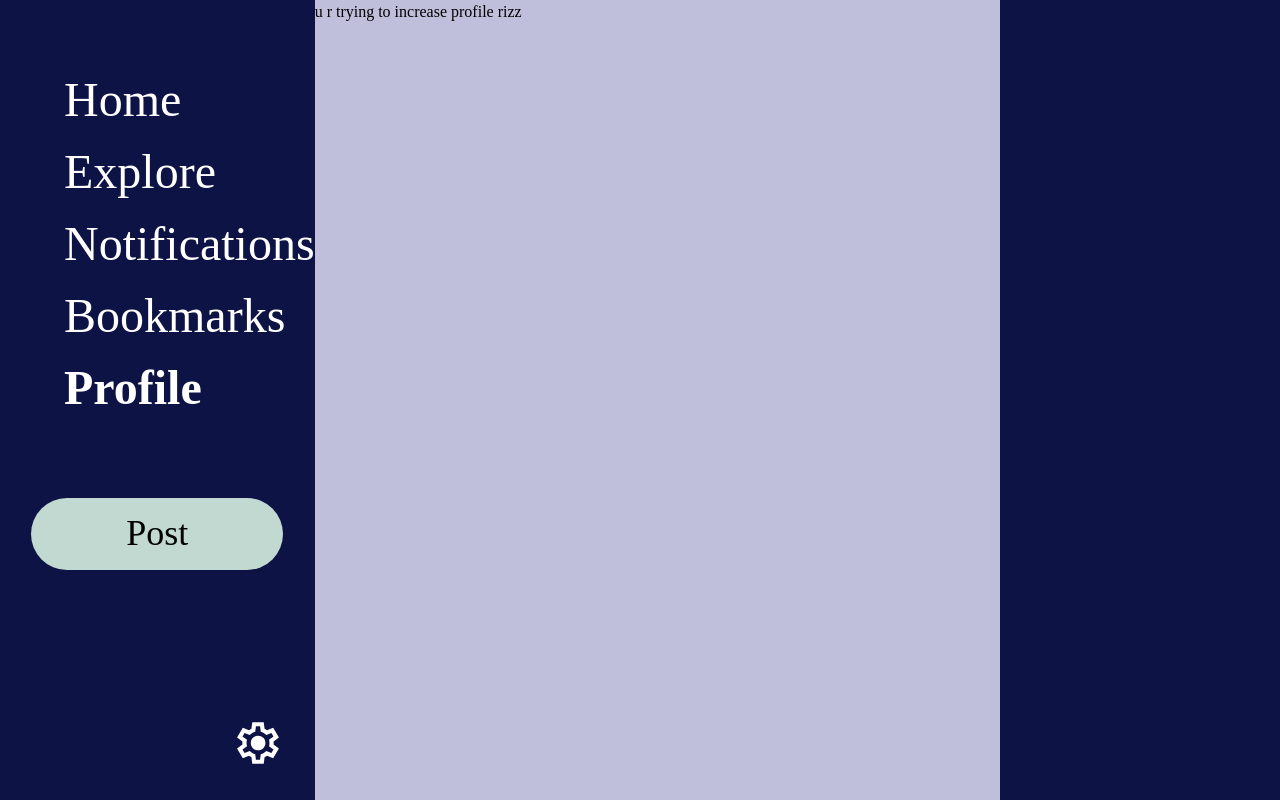
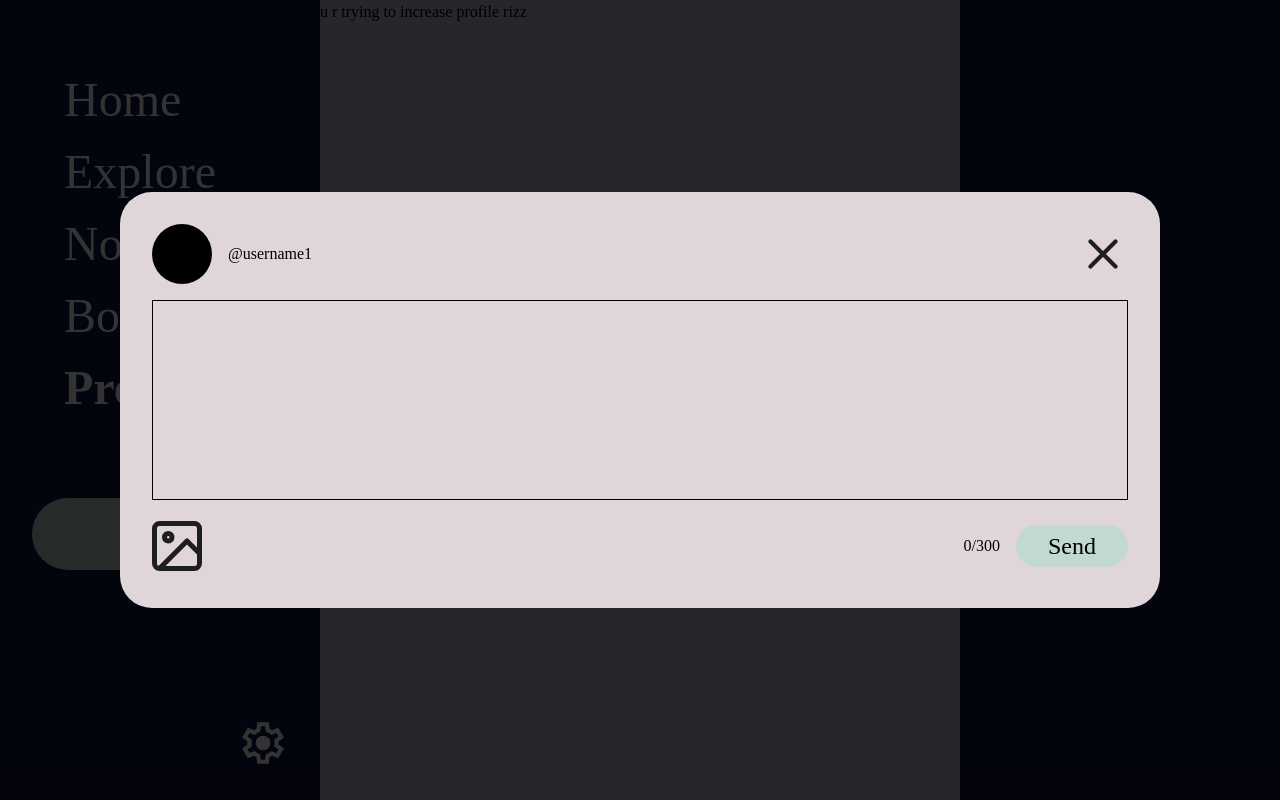
Before and after one commit to HaixD/plus, a Next.js app: page /profile in a window 1280 px wide. Both pictures are taken after a click on the button "Post". Built offline with nearby package versions, Linux system fonts and the light colour scheme.

Commit message:
add post form menu

```diff
--- a/src/app/(dashboard)/layout.tsx
+++ b/src/app/(dashboard)/layout.tsx
@@ -4,20 +4,62 @@ import Link from "next/link";
 import styles from "./styles.module.css"
 import Image from "next/image";
 import { usePathname } from "next/navigation";
-import { useRef } from "react";
+import { ChangeEventHandler, MouseEventHandler, useEffect, useRef, useState } from "react";
 
 export default function Layout({
     children,
 }: Readonly<{
     children: React.ReactNode;
 }>) {
+    const charLimit = 300
+
     const pathname = usePathname()
-    const pageRef = useRef<HTMLDivElement>(null);
+    const [charCount, setCharCount] = useState(0)
+    const [previewSrc, setPreviewSrc] = useState<Blob | null>(null)
 
+    const postFormRef = useRef<HTMLDivElement>(null)
 
+    useEffect(() => {
+        hidePostForm()
+    }, [])
+
+    const showPostForm = () => {
+        if (!postFormRef.current) return
+
+        postFormRef.current.style.display = "flex"
+    }
+
+    const hidePostForm = () => {
+        if (!postFormRef.current) return
+
+        postFormRef.current.style.display = "none"
+    }
+
+    const addAttachment = () => {
+        const fileInput = document.createElement("input")
+        fileInput.type = "file"
+        fileInput.accept = "image/*"
+
+        fileInput.addEventListener("change", () => {
+            if (!fileInput.files || !fileInput.files[0]) return
+            setPreviewSrc(fileInput.files[0])
+        })
+
+        fileInput.click()
+    }
+
+    const removeAttachment = () => {
+        setPreviewSrc(null)
+    }
+
+    const onTextChange: ChangeEventHandler<HTMLTextAreaElement> = (evt) => {
+        evt.target.value = evt.target.value.slice(0, charLimit)
+        setCharCount(evt.target.value.length)
+    }
 
     return (
-        <div ref={pageRef} className={styles["page-container"]}>
+        <>
+            <div className={styles["page-container"]}>
                 <div className={styles.navbar}>
                     <nav className={styles.navlinks}>
                         <Link
@@ -62,13 +104,14 @@ export default function Layout({
                         </Link>
                     </nav>
                     <button
+                        onClick={showPostForm}
                         style={{
                             margin: "auto",
                             width: "80%",
                             borderRadius: "9999px",
                             border: "none",
                             fontSize: "36px",
-                        paddingBlock: "1rem",
+                            padding: "1rem 0 ",
                             backgroundColor: "#c2d9d1",
                             cursor: "pointer"
                         }}
@@ -90,5 +133,106 @@ export default function Layout({
                 <div>{children}</div>
                 <div></div>
             </div>
+            <div
+                ref={postFormRef}
+                onClick={hidePostForm}
+                className={styles["post-form-container"]}
+            >
+                <div className={styles["post-form"]} onClick={(evt) => { evt.stopPropagation() }}>
+                    <div id={styles.profile}></div>
+                    <p id={styles.name}>username1</p>
+                    <Image
+                        id={styles.exit}
+                        onClick={hidePostForm}
+                        src="/exit.svg"
+                        alt="exit"
+                        width={50}
+                        height={50}
+                        style={{
+                            cursor: "pointer"
+                        }}
+                    />
+                    <textarea
+                        id={styles.text}
+                        onChange={onTextChange}
+                        style={{
+                            backgroundColor: "transparent",
+                            border: "1px solid black",
+                            outline: "none",
+                            resize: "none",
+                            fontSize: "1.25rem",
+                            padding: "0.75rem 1rem"
+                        }}
+                    />
+                    <button
+                        id={styles["attach-button"]}
+                        onClick={addAttachment}
+                        style={{
+                            width: "fit-content",
+                            height: "fit-content",
+                            background: "none",
+                            border: "none",
+                            cursor: "pointer",
+                            padding: 0,
+                        }}
+                    >
+                        <Image src="/placeholderimage.svg" alt="add image" width={50} height={50}/>
+                    </button>
+                    {
+                        previewSrc ?
+                            <div
+                                id={styles.preview}
+                                className={styles.attachment}
+                                style={{
+                                    width: "max-content"
+                                }}
+                            >
+                                <img
+                                    src={URL.createObjectURL(previewSrc)}
+                                    alt="image preview"
+                                    style={{
+                                        cursor: "pointer"
+                                    }}
+                                />
+                                <div
+                                    onClick={removeAttachment}
+                                    style={{
+                                        width: "100%",
+                                        height: "100%",
+                                        backgroundColor: "rgba(0, 0, 0, 0.8)",
+                                        display: "grid",
+                                        placeItems: "center"
+                                    }}
+                                >
+                                    <Image
+                                        src="/exit.svg"
+                                        alt="remove attachment"
+                                        width={40}
+                                        height={40}
+                                        style={{
+                                            filter: "brightness(0) invert(1)"
+                                        }}
+                                    />
+                                </div>
+                            </div>
+                            : null
+                    }
+                    <p id={styles.count} style={{ margin: 0 }}>{`${charCount}/${charLimit}`}</p>
+                    <button
+                        id={styles.send}
+                        style={{
+                            borderRadius: "9999px",
+                            border: "none",
+                            fontSize: "24px",
+                            padding: "0.5rem 2rem",
+                            backgroundColor: "#c2d9d1",
+                            cursor: "pointer"
+                        }}
+                    >
+                        Send
+                    </button>
+                </div>
+            </div>
+        </>
     );
 }
--- a/src/app/(dashboard)/styles.module.css
+++ b/src/app/(dashboard)/styles.module.css
@@ -1,5 +1,5 @@
 .page-container {
-    --main-width:55vw;
+    --main-width:50vw;
 
     background-color: #0d1445;
     min-height: 100vh;
@@ -27,7 +27,7 @@
     position: sticky;
     top: 0;
 
-    & .navlinks {
+    & > .navlinks {
         width: 100%;
         padding-left: 4rem;
     }
@@ -37,3 +37,106 @@
         text-decoration: none;
     }
 }
+
+.post-form-container {
+    position: fixed;
+    top: 0;
+    left: 0;
+    width: 100%;
+    height: 100vh;
+    /* display: flex; */
+    display: none;
+    justify-content: center;
+    align-items: center;
+    background-color: rgba(0, 0, 0, 0.8);
+    cursor: pointer;
+
+    & > .post-form {
+        --small-column-width: 60px;
+
+        width: 65rem;
+        border-radius: 32px;
+        background-color: #e0d6d9;
+        min-height: 50vh;
+        display: grid;
+        grid-template-areas:
+            "profile       name    ....  exit"
+            "text          text    text  text"
+            "attach-button preview count send";
+        grid-template-columns: var(--small-column-width) auto auto max-content;
+        grid-template-rows: max-content auto  var(--small-column-width);
+        gap: 1rem;
+        padding: 2rem;
+        align-items: center;
+        cursor: default;
+
+        & > #profile {
+            grid-area: profile;
+            width: var(--small-column-width);
+            height: var(--small-column-width);
+            background-color: black;
+            border-radius: var(--small-column-width);
+        }
+
+        & > #name {
+            grid-area: name;
+            margin: 0;
+
+            &::before {
+                content: "@"
+            }
+        }
+
+        & > #exit {
+            grid-area: exit;
+            justify-self: flex-end;
+        }
+
+        & > #text {
+            width: 100%;
+            height: 100%;
+            grid-area: text;
+        }
+
+        & > #attach-button {
+            grid-area: attach-button;
+        }
+
+        & > #preview {
+            grid-area: preview;
+            max-height: var(--small-column-width);
+
+            & * {
+                max-height: var(--small-column-width);
+            }
+        }
+
+        & > #count {
+            grid-area: count;
+            justify-self: flex-end;
+        }
+        & > #send {
+            grid-area: send;
+        }
+    }
+}
+
+.attachment {
+    display: grid;
+    grid-template-areas: "content";
+    place-items: center;
+
+    & > * {
+        grid-area: content;
+    }
+
+    & > *:not(:first-child) {
+        opacity: 0;
+        transition: 0.25s;
+        cursor: pointer;
+
+        &:hover {
+            opacity: 100%;
+        }
+    }
+}
```
Also changed, not shown: public/exit.svg (added), public/placeholderimage.svg (added). Lines whose indentation alone changed are shown as unchanged.
